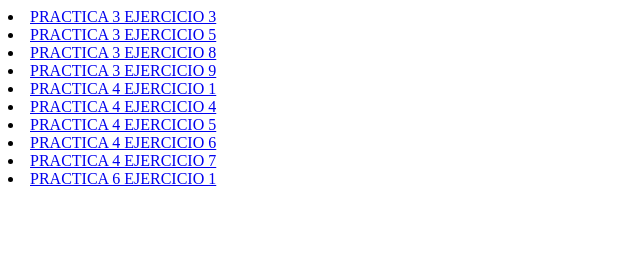
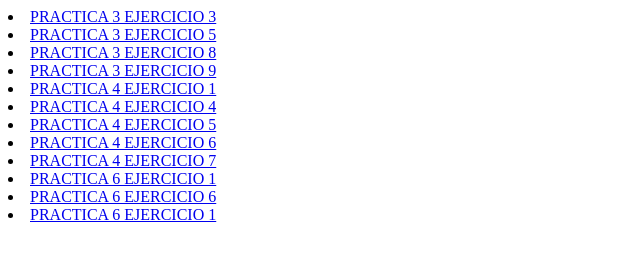
Before and after one commit to aceiquia-rgb/aplicaciones-web, a plain HTML site: page index.html in a window 1280 px wide. Shown: the whole page, without its empty margins (0-640 px from the left). Drawn offline with Linux system fonts and the light colour scheme.

Commit message:
index.html

```diff
--- a/index.html
+++ b/index.html
@@ -1,8 +1,8 @@
     <!DOCTYPE html>
 <html lang="es">
     <head>
-        <title>Practica 6 Ejercicio 5</title>
-        <meta name="Practica 6 Ejercicio 5" content="Alberto Casanova">
+        <title>index</title>
+        <meta name="index" content="Alberto Casanova">
         <meta charset="UTF-8">
     </head>
 
@@ -17,6 +17,8 @@
     <li><a href="Practica4Ejercicio6.html">PRACTICA 4 EJERCICIO 6</a></li>
     <li><a href="Practica4Ejercicio7.html">PRACTICA 4 EJERCICIO 7</a></li>
     <li><a href="Practica6Ejercicio1.html">PRACTICA 6 EJERCICIO 1</a></li>
+    <li><a href="Practica6Ejercicio6.html">PRACTICA 6 EJERCICIO 6</a></li>
+    <li><a href="Practica6Ejercicio7.html">PRACTICA 6 EJERCICIO 1</a></li>
 
 
 
```
